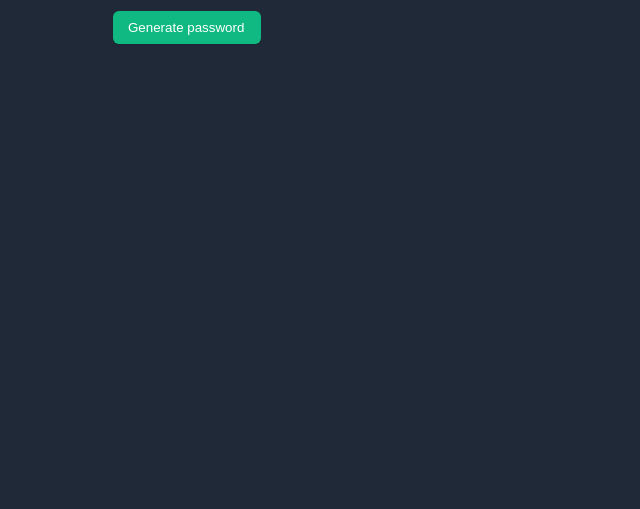
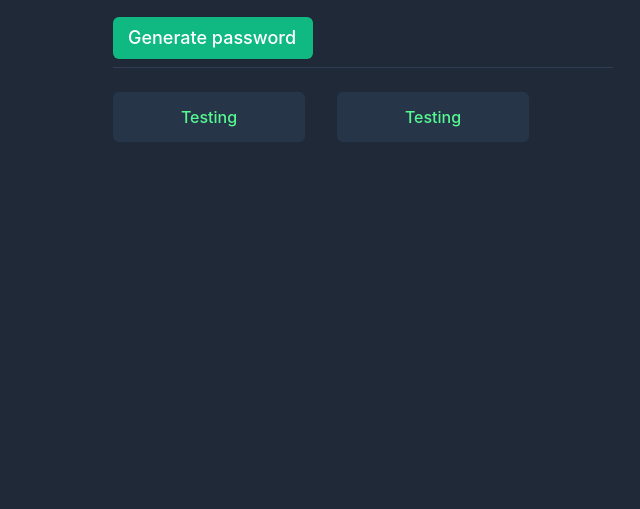
Before and after one commit to kgotsosm/password-generator, a plain HTML site: page index.html in a window 1280 px wide. Shown: the part 291-800 px from the top of the page, without its empty margins (277-917 px from the left). Drawn offline with Linux system fonts and the light colour scheme.

Commit message:
Dummy event listener added

```diff
--- a/index.html
+++ b/index.html
@@ -10,7 +10,6 @@
       href="https://fonts.googleapis.com/css2?family=Karla:wght@800&display=swap"
       rel="stylesheet"
     />
-
     <link rel="stylesheet" href="style.css" />
   </head>
   <body>
@@ -20,10 +19,13 @@
     </div>
     <p>Never use an insecure password again.</p>
     <button id="generate-btn">Generate password</button>
-    <br>
-    <div class="pass-options">
-      <p class="pass-one"></p>
-      <p class="pass-two"></p>
-    </div>
+    <hr>
+    <div class="flex-container">
+        <div class="pass-options">
+          <p id="pass-one">Block 1</p>
+          <p id="pass-two">Block 2</p>
+        </div>
+      </div>
+    <script src="index.js" defer></script>
   </body>
 </html>
--- a/index.js
+++ b/index.js
@@ -0,0 +1,18 @@
+const characters = ["A","B","C","D","E","F","G","H","I","J","K","L","M","N","O","P","Q","R","S","T","U","V","W","X","Y","Z","a","b","c","d","e","f","g","h","i","j","k","l","m","n","o","p","q","r","s","t","u","v","w","x","y","z", "0", "1", "2", "3", "4", "5", "6", "7", "8", "9","~","`","!","@","#","$","%","^","&","*","(",")","_","-","+","=","{","[","}","]",",","|",":",";","<",">",".","?",
+"/"];
+
+let passOne = document.getElementById('pass-one')
+passOne.textContent = 'Testing'
+
+let passTwo = document.getElementById('pass-two')
+passTwo.textContent = 'Testing'
+
+
+// Handle click event to generate password
+
+document.addEventListener('click', function() {
+
+    passOne.textContent = 'Clicked'
+    passTwo.textContent = 'Clicked'
+
+})
--- a/style.css
+++ b/style.css
@@ -9,11 +9,11 @@ body {
 
 h1 {
   display: flex;
-  width: 354px;
+  width: 400px;
   flex-direction: column;
   flex-shrink: 0;
   color: #fff;
-  font-size: 40px;
+  font-size: 45px;
   font-family: Karla;
   font-weight: 800;
   line-height: 20px;
@@ -22,6 +22,7 @@ h1 {
 
 .light-green-head {
   color: #4adf86;
+  width: 400px;
 }
 
 p {
@@ -42,11 +43,70 @@ p {
   background: #10b981;
   box-shadow: 0px 1px 2px 0px rgba(0, 0, 0, 0.05);
   border: none;
+  font-size: 18px;
+  font-family: "Inter", sans-serif;
+  font-weight: 500;
+  line-height: 24px;
 }
 
-br {
-  width: 446px;
-  height: 5px;
+hr {
+  height: 1px;
   background: #2f3e53;
-  border: solid;
+  border: none;
 }
+
+.flex-container {
+  display: flex;
+}
+
+.pass-options {
+  display: flex;
+  justify-content: space-between;
+}
+
+.pass-options {
+  display: flex;
+  justify-content: space-between;
+  width: 211px;
+  height: 40px;
+  flex-shrink: 0;
+  border-radius: 6px;
+}
+
+#pass-one {
+  display: flex;
+  width: 192px;
+  height: 50px;
+  flex-direction: column;
+  justify-content: center;
+  flex-shrink: 0;
+  color: #55f991;
+  text-align: center;
+  font-size: 16px;
+  font-family: 'Inter', sans-serif;
+  font-weight: 500;
+  line-height: 32px;
+  margin: 1rem;
+  margin-left: 0;
+  background: #273549;
+  border-radius: 6px;
+}
+
+#pass-two {
+  display: flex;
+  width: 192px;
+  height: 50px;
+  flex-direction: column;
+  justify-content: center;
+  flex-shrink: 0;
+  color: #55f991;
+  text-align: center;
+  font-size: 16px;
+  font-family: 'Inter', sans-serif;
+  font-weight: 500;
+  line-height: 32px;
+  margin: 1rem;
+  margin-right: 0;
+  background: #273549;
+  border-radius: 6px;
+}
```
